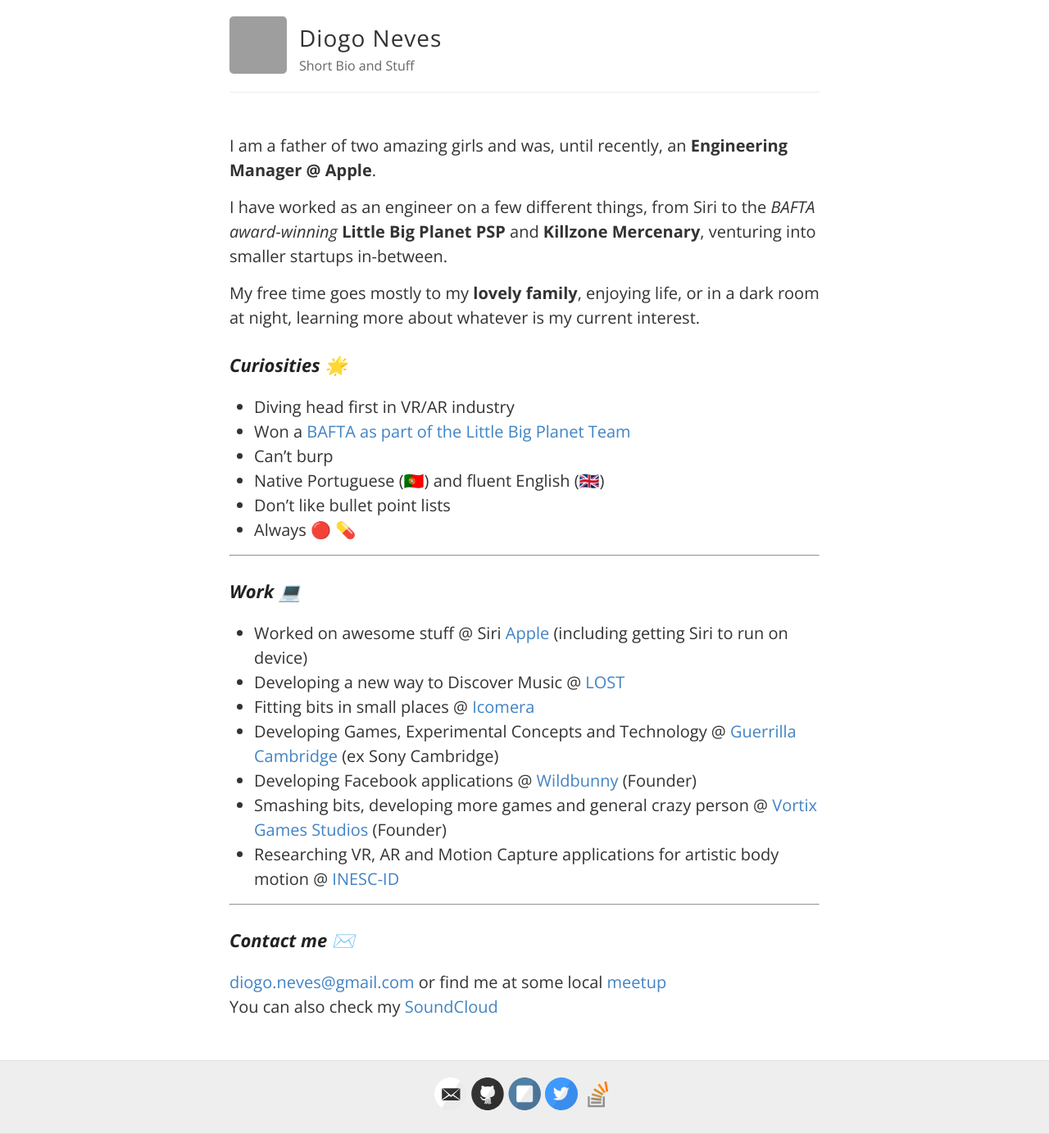
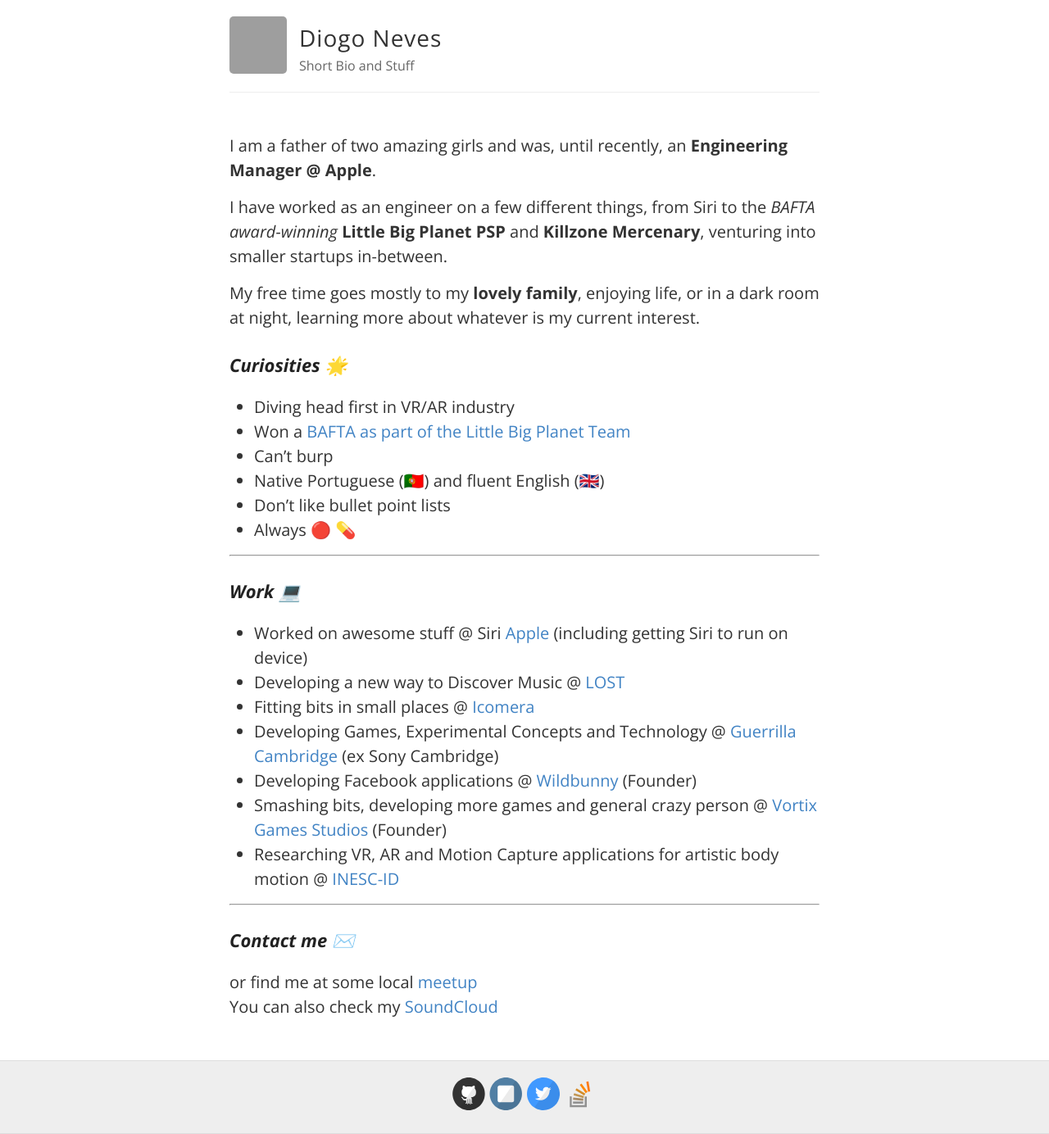
Before and after one commit to DiogoNeves/diogoneves.github.io, a Jekyll site: the page built from index.md, in a window 1280 px wide. Shown: the whole page at 82% size. Built offline with Jekyll 4.4.1, drawn with Linux system fonts in a browser that asks for light colours; grey boxes are pictures that could not be loaded.

Commit message:
Update _config.yml

```diff
--- a/_config.yml
+++ b/_config.yml
@@ -18,7 +18,7 @@
 # Includes an icon in the footer for each username you enter
 footer-links:
   dribbble:
-  email: diogo.neves@gmail.com
+  email:
   facebook:
   flickr:
   github: DiogoNeves
```
